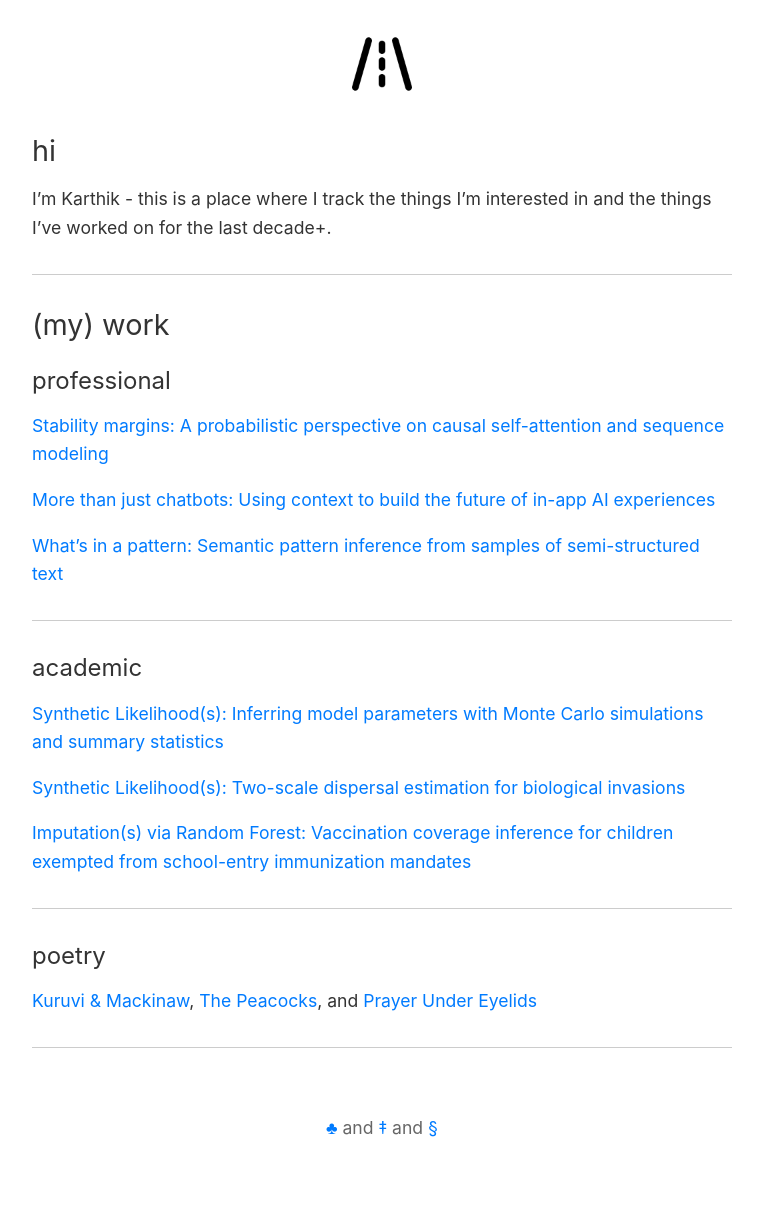
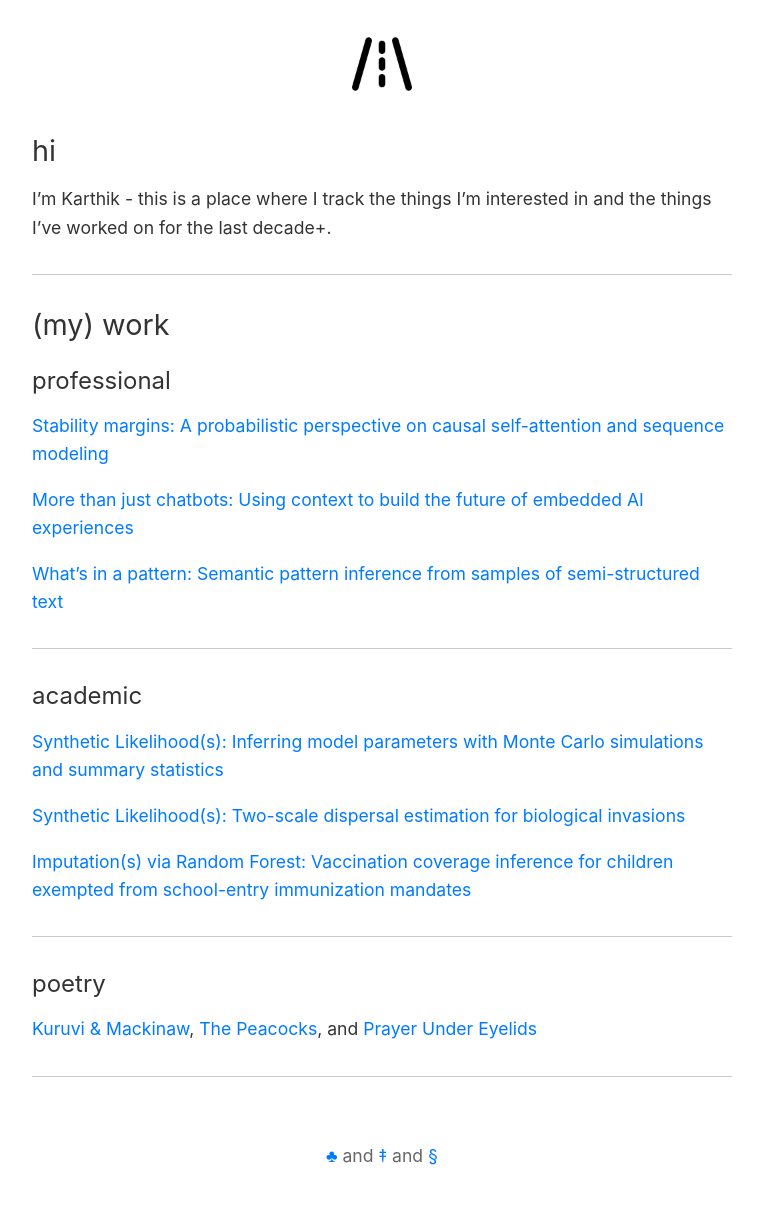
Before and after one commit to kseth/kharms, a Jekyll site: the page index.html, which Jekyll copies as it is, in a window 1280 px wide. Shown: the whole page, without its empty margins (258-1021 px from the left). Built offline with Jekyll 4.4.1, drawn with Linux system fonts in a browser that asks for light colours; before the commit the page ends 1179 px from its top, so only the background shows below that.

Commit message:
Update link text for AI experiences

```diff
--- a/index.html
+++ b/index.html
@@ -28,7 +28,7 @@
       </p>
       <p>
         <a href="/blogs/more-than-just-chatbots" rel="noopener noreferrer" target="_blank">
-          More than just chatbots: Using context to build the future of in-app AI experiences
+          More than just chatbots: Using context to build the future of embedded AI experiences
         </a>
       </p>
       <p>
```
